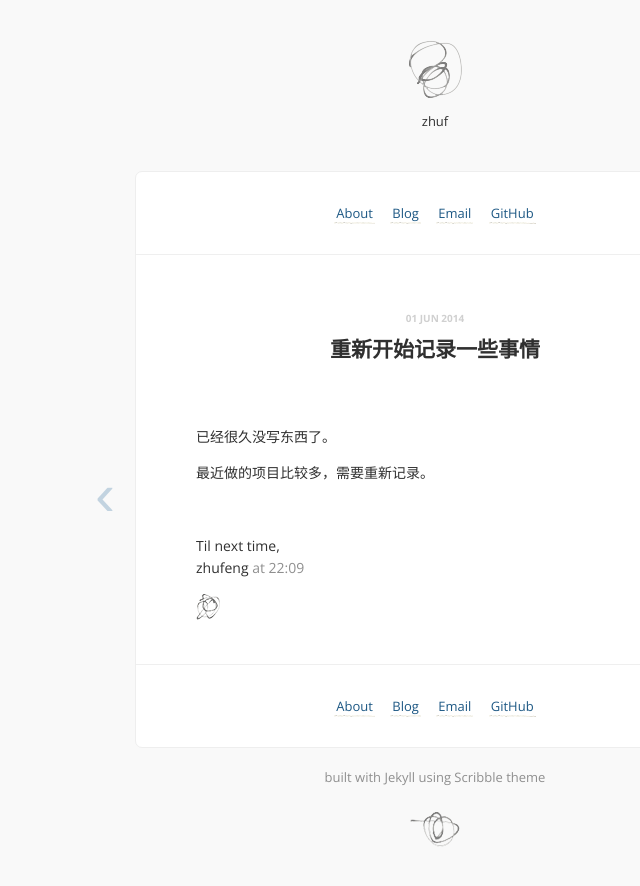
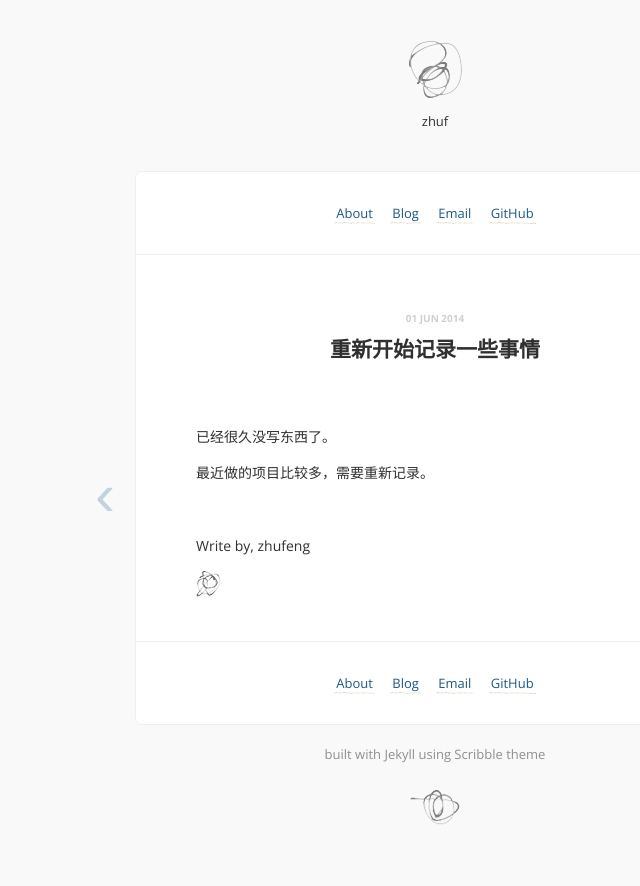
Before and after one commit to zhuf/zhuf.github.io, a Jekyll site: the page built from _posts/2014-06-01-restart-to-blog.md, in a window 1280 px wide. Shown: the top 886 px of the page, without its empty margins (205-845 px from the left). Built offline with Jekyll 4.4.1, drawn with Linux system fonts in a browser that asks for light colours; Markdown is read by kramdown in place of the engine named in the settings; comment, search, counter and statistics services are not loaded.

Commit message:
edit signoff

```diff
--- a/_includes/signoff.html
+++ b/_includes/signoff.html
@@ -1,8 +1,6 @@
 <br />
 <p>
-  Til next time,<br/>
-  {{ site.signoff }}
-  <span class="muted">{{ page.date | date: "at %H:%M" }}</span>
+  Write by, {{ site.signoff }}
 </p>
 <p>
   <img src="/images/scribble3.png" alt="scribble" />
```
